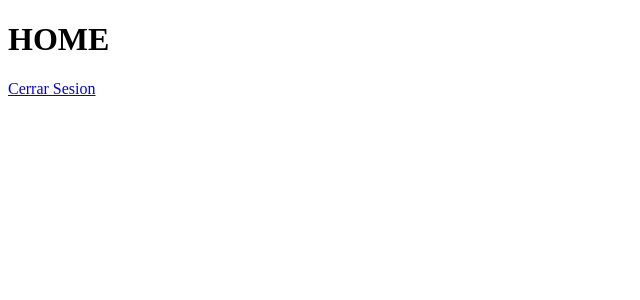
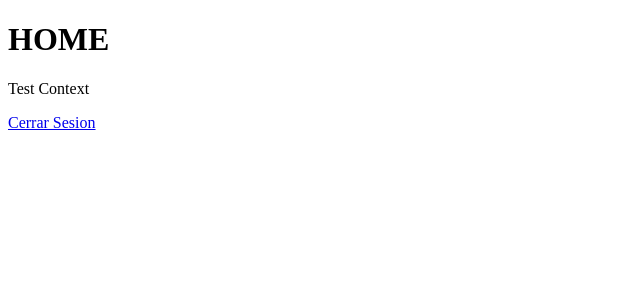
Before and after one commit to Birdnation/hospital-zoo-web, a React (Create React App) app in the folder Frontend/: page /home in a window 1280 px wide. Shown: the top 300 px of the page, without its empty margins (0-640 px from the left). Built offline with nearby package versions, Linux system fonts and the light colour scheme.

Commit message:
estructuras basicas, context y rutas

```diff
--- a/Frontend/src/App.jsx
+++ b/Frontend/src/App.jsx
@@ -1,16 +1,20 @@
 import React from "react";
 import { BrowserRouter, Route, Switch } from "react-router-dom";
-import { Login, Home, ErrorUrl } from "./components/ViewImports";
+import { Login, Home, ErrorUrl } from "./Views/IndexImports";
+import GeneralContext from "./context/GeneralContext";
 
 const App = () => {
   return (
+    <GeneralContext>
       <BrowserRouter>
+        {/* RUTAS */}
         <Switch>
-          <Route exact path="/" render={Login} />
-          <Route path="/home" render={Home} />
-          <Route path="/*" render={ErrorUrl} />
+          <Route exact path="/home" component={Home} />
+          <Route exact path="/" component={Login} />
+          <Route path="/*" component={ErrorUrl} />
         </Switch>
       </BrowserRouter>
+    </GeneralContext>
   );
 };
 
--- a/Frontend/src/components/Home.jsx
+++ b/Frontend/src/Views/Home.jsx
@@ -1,10 +1,12 @@
 import { NavLink } from "react-router-dom";
-import React from "react";
-
+import React, { useContext } from "react";
+import { UserContext } from "../context/GeneralContext";
 const Home = () => {
+  const {datoX} = useContext(UserContext)
   return (
     <div>
       <h1>HOME</h1>
+      <p>{datoX}</p>
       <NavLink to="/">Cerrar Sesion</NavLink>
     </div>
   );
--- /dev/null
+++ b/Frontend/src/context/GeneralContext.js
@@ -0,0 +1,15 @@
+import React, { useState } from "react";
+
+export const UserContext = React.createContext();
+
+const GeneralContext = (props) => {
+  const [dato,setDato] = useState("DATO")
+  const datoX = "Test Context "
+  return (
+    <UserContext.Provider value={{datoX,dato,setDato}}>
+      {props.children}
+    </UserContext.Provider>
+  );
+};
+
+export default GeneralContext;
```
Also changed, not shown: Frontend/src/Views/ErrorUrl.jsx (renamed from Frontend/src/components/ErrorUrl.jsx), Frontend/src/Views/IndexImports.jsx (renamed from Frontend/src/components/ViewImports.jsx), Frontend/src/Views/Login.jsx (renamed from Frontend/src/components/Login.jsx).
